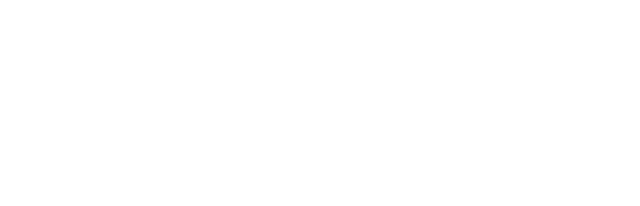
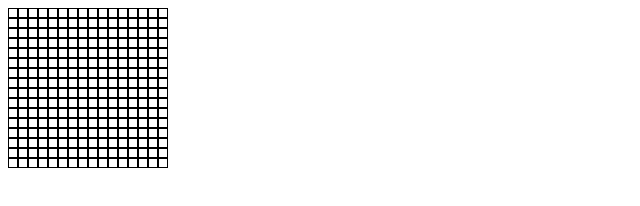
Before and after one commit to zaga001/etch-a-sketch, a plain HTML site: page index.html in a window 1280 px wide. Shown: the whole page, without its empty margins (0-640 px from the left). Drawn offline with Linux system fonts and the light colour scheme.

Commit message:
Create grid

```diff
--- a/index.html
+++ b/index.html
@@ -4,8 +4,10 @@
     <meta charset="UTF-8">
     <meta name="viewport" content="width=device-width, initial-scale=1.0">
     <title>Etch-a-Sketch</title>
+    <link rel="stylesheet" href="style.css">
 </head>
 <body>
-
+    <div id="container"></div>
+    <script src="script.js"></script>
 </body>
 </html>
--- a/script.js
+++ b/script.js
@@ -0,0 +1,5 @@
+for (let i = 0; i < 256; i++) {
+    const box = document.createElement("div");
+    box.classList.add("box");
+    document.getElementById("container").appendChild(box);
+}
--- a/style.css
+++ b/style.css
@@ -0,0 +1,13 @@
+.box {
+    border: 1px solid black;
+    box-sizing: border-box;
+    width: 10px;
+    height: 10px;
+}
+
+#container {
+    display: flex;
+    flex-wrap: wrap;
+    width: 160px;
+    height: 160px;
+}
```
